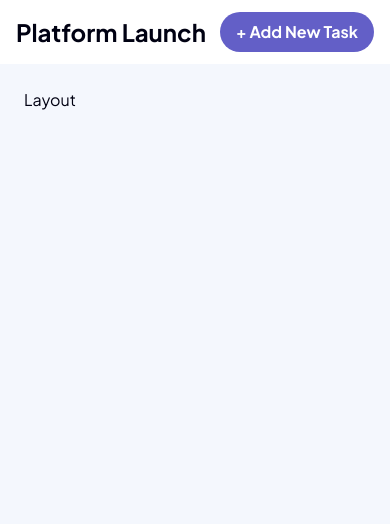
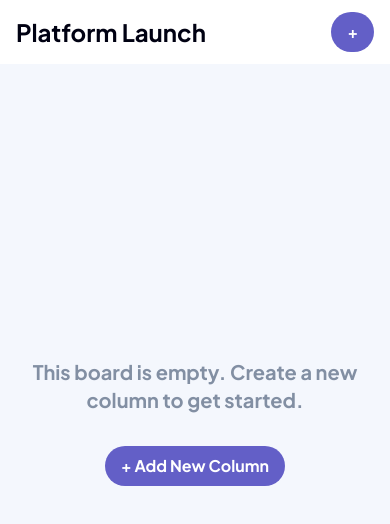
Before and after one commit to 0x-alx/kanban-app, a Vue app: page / in a window 390 px wide. Shown: the top 524 px of the page. Built offline with nearby package versions, Linux system fonts and the light colour scheme; the HTML template or start-up script is replaced by a standard one.

Commit message:
Add Board component with empty state and responsive layout

```diff
--- a/src/App.vue
+++ b/src/App.vue
@@ -1,13 +1,12 @@
 <script setup lang="ts">
-import { Layout } from './components'
+import { Layout, Board } from './components'
 import { createTheme } from '@/utils/useTheme'
-
 // Initialize theme provider
 createTheme()
 </script>
 
 <template>
     <Layout>
-        <h1 class="text-dark">Layout</h1>
+        <Board />
     </Layout>
 </template>
--- /dev/null
+++ b/src/components/Board/Board.vue
@@ -0,0 +1,12 @@
+<script setup lang="ts">
+import { Button } from '@/components'
+</script>
+
+<template>
+    <div class="w-full h-[calc(100vh-128px)] flex flex-col gap-8 items-center justify-center p-6">
+        <h1 class="text-gray text-xl font-bold text-center">
+            This board is empty. Create a new column to get started.
+        </h1>
+        <Button label="+ Add New Column" />
+    </div>
+</template>
--- /dev/null
+++ b/src/components/Board/index.ts
@@ -0,0 +1,3 @@
+import Board from './Board.vue'
+
+export default Board
--- a/src/components/Layout/Layout.vue
+++ b/src/components/Layout/Layout.vue
@@ -9,9 +9,7 @@ import { Sidebar, Topbar } from '../'
         </div>
         <div class="flex-1">
             <Topbar />
-            <div class="flex-1 p-6">
-                <slot />
-            </div>
+            <slot />
         </div>
     </div>
 </template>
--- a/src/components/Topbar/Topbar.vue
+++ b/src/components/Topbar/Topbar.vue
@@ -7,8 +7,12 @@ import { Button } from '@/components'
         class="flex items-center justify-between h-[64px] md:h-[81px] xl:h-[97px] w-full bg-surface px-4"
     >
         <h1 class="text-text text-2xl font-bold">Platform Launch</h1>
-        <div class="flex items-center gap-2">
+
+        <div class="hidden md:flex items-center gap-2">
             <Button label="+ Add New Task" />
+        </div>
+        <div class="md:hidden flex items-center gap-2">
+            <Button label="+" />
         </div>
     </div>
 </template>
--- a/src/components/index.ts
+++ b/src/components/index.ts
@@ -1,6 +1,7 @@
-import Button from './Button/index'
-import Layout from './Layout/index'
-import Sidebar from './Sidebar/index'
-import Topbar from './Topbar/index'
+import Board from './Board'
+import Button from './Button'
+import Layout from './Layout'
+import Sidebar from './Sidebar'
+import Topbar from './Topbar'
 
-export { Button, Layout, Sidebar, Topbar }
+export { Board, Button, Layout, Sidebar, Topbar }
```
